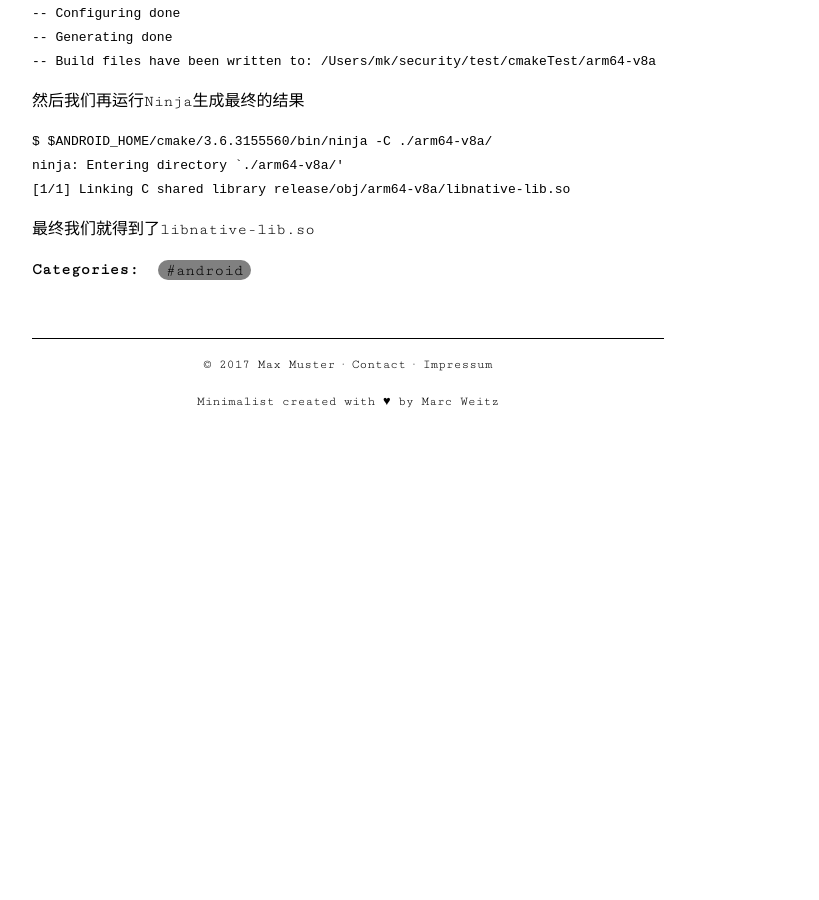
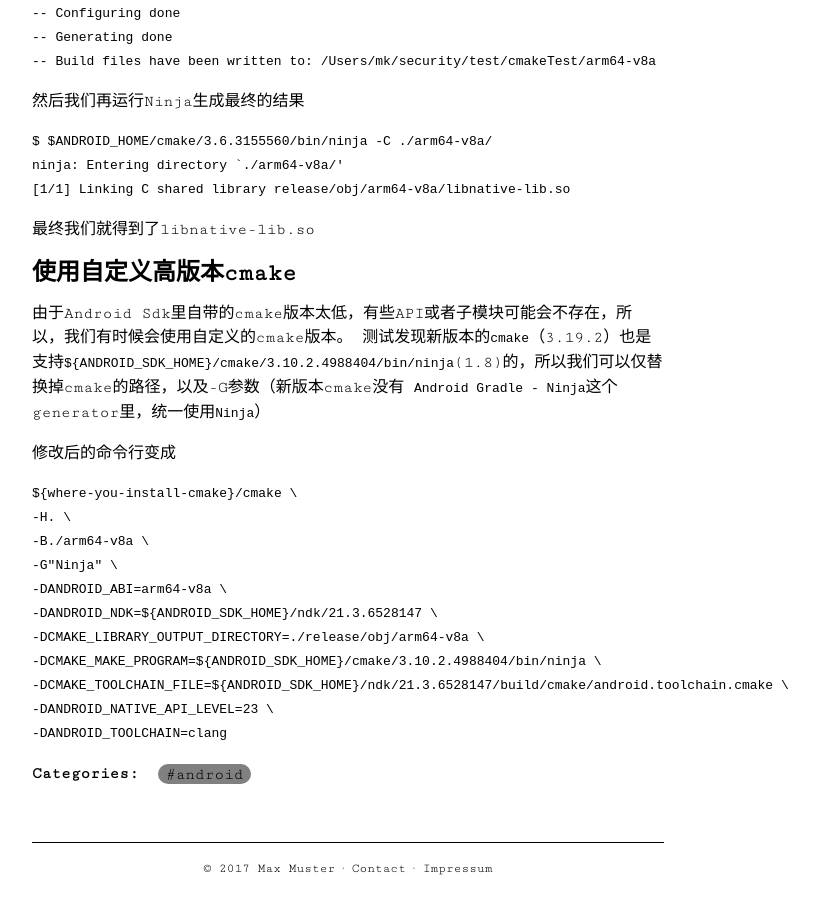
Before and after one commit to ckitterl/ckitterl.github.io, a Jekyll site: the page built from _posts/2020-12-11-使用CMake构建android动态链接库.md, in a window 1280 px wide and 900 px high, scrolled down 2751 px. Shown: the whole window, without its empty margins (292-1111 px from the left). Built offline with Jekyll 4.4.1, drawn with Linux system fonts in a browser that asks for light colours; before the commit the page ends 3197 px from its top, so only the background shows below that.

Commit message:
doc: 2020-12-11-使用CMake构建android动态链接库.md 增加使用自定义cmake章节

````diff
--- a/_posts/2020-12-11-使用CMake构建android动态链接库.md
+++ b/_posts/2020-12-11-使用CMake构建android动态链接库.md
@@ -110,3 +110,22 @@ ninja: Entering directory `./arm64-v8a/'
 ```
 
 最终我们就得到了libnative-lib.so
+
+## 使用自定义高版本cmake
+由于Android Sdk里自带的cmake版本太低，有些API或者子模块可能会不存在，所以，我们有时候会使用自定义的cmake版本。
+测试发现新版本的`cmake`（3.19.2）也是支持`${ANDROID_SDK_HOME}/cmake/3.10.2.4988404/bin/ninja`(1.8)的，所以我们可以仅替换掉cmake的路径，以及-G参数（新版本cmake没有 `Android Gradle - Ninja`这个generator里，统一使用`Ninja`）
+
+修改后的命令行变成
+```bash
+${where-you-install-cmake}/cmake \
+-H. \
+-B./arm64-v8a \
+-G"Ninja" \
+-DANDROID_ABI=arm64-v8a \
+-DANDROID_NDK=${ANDROID_SDK_HOME}/ndk/21.3.6528147 \
+-DCMAKE_LIBRARY_OUTPUT_DIRECTORY=./release/obj/arm64-v8a \
+-DCMAKE_MAKE_PROGRAM=${ANDROID_SDK_HOME}/cmake/3.10.2.4988404/bin/ninja \
+-DCMAKE_TOOLCHAIN_FILE=${ANDROID_SDK_HOME}/ndk/21.3.6528147/build/cmake/android.toolchain.cmake \
+-DANDROID_NATIVE_API_LEVEL=23 \
+-DANDROID_TOOLCHAIN=clang
+```
````
